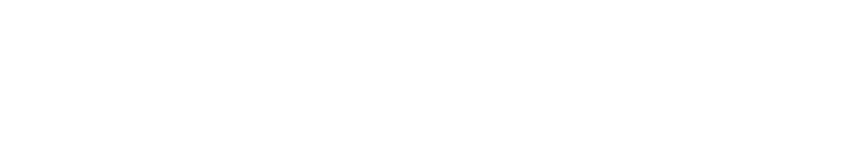
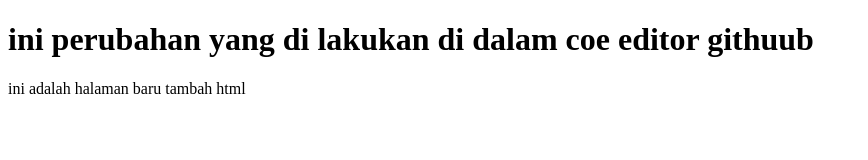
Before and after one commit to Binscup/alfynsh.22, a plain HTML site: page css/tambah1.html in a window 1280 px wide. Shown: the whole page, without its empty margins (0-868 px from the left). Drawn offline with Linux system fonts and the light colour scheme.

Commit message:
Update tambah1.html

```diff
--- a/css/tambah1.html
+++ b/css/tambah1.html
@@ -7,6 +7,7 @@
     <title>Document</title>
 </head>
 <body>
-
+    <h1>ini perubahan yang di lakukan di dalam coe editor githuub</h1>
+    <P>ini adalah halaman baru tambah html</P>
 </body>
 </html>
```
